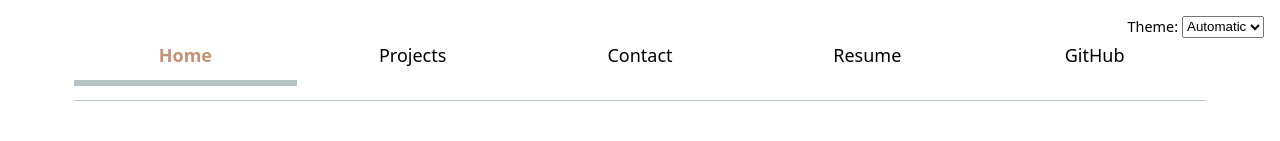
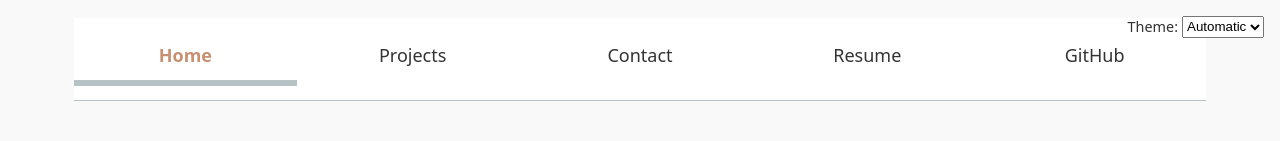
Before and after one commit to rodrigoagallardo008/portfolio-svelte, a SvelteKit app: page / in a window 1280 px wide. Shown: the top 141 px of the page. Built offline with nearby package versions, Linux system fonts and the light colour scheme.

Commit message:
Update +layout.svelte

```diff
--- a/src/routes/+layout.svelte
+++ b/src/routes/+layout.svelte
@@ -44,15 +44,6 @@
 <slot />
 
 <style>
-  :global(:root) {
-    color-scheme: light dark;
-  }
-
-  :global(body) {
-    background-color: canvas;
-    color: canvastext;
-  }
-
   .color-scheme-switch {
     position: absolute;
     top: 1rem;
@@ -60,5 +51,40 @@
     display: inline-flex;
     gap: 4px;
     font-size: 80%;
+    font-family: inherit;
+  }
+
+  :global(:root) {
+    --accent: oklch(45.457% 0.31135 265.276);
+    --nav-border: oklch(50% 10% 200 / 40%);
+    --current: oklch(70% 20% 50);
+    --card: white;
+    --bg: #f9f9f9;
+    --text: #333;
+  }
+
+  :global(body) {
+    background-color: var(--bg);
+    color: var(--text);
+  }
+
+  :global([style*="color-scheme: dark"]) {
+    --bg: #1a1a1a;
+    --text: #f0f0f0;
+    --card: #2a2a2a;
+    --nav-border: rgba(255,255,255,0.25);
+    --current: oklch(75% 20% 50);
+  }
+
+  :global(nav) {
+    background-color: var(--card) !important;
+  }
+
+  :global(.projects article) {
+    background-color: var(--card) !important;
+  }
+
+  :global(.contact-form) {
+    background-color: var(--card) !important;
   }
 </style>
```
